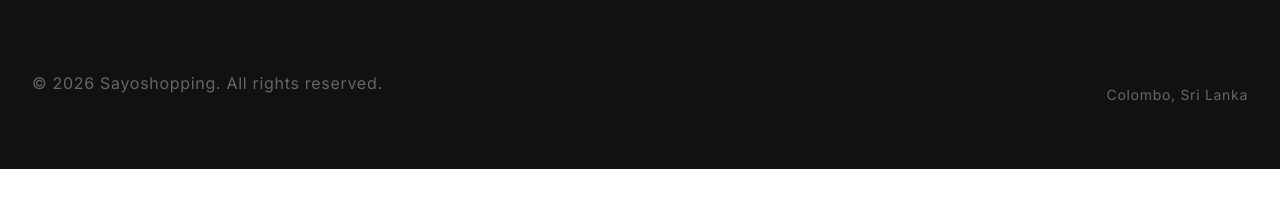
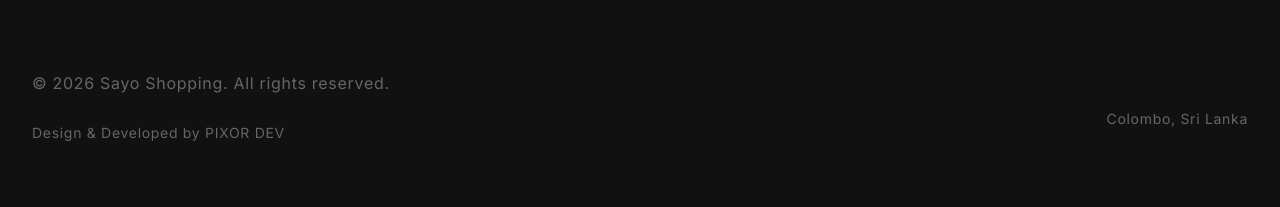
Before and after one commit to KCGSPerera/sayo-shopping, a Next.js app: page / in a window 1280 px wide. Shown: the part 4200-4407 px from the top of the page. Before the commit the page ends 4369 px from the top, so only its background shows below. Built offline with nearby package versions, Linux system fonts and the light colour scheme; no server answers; the database is empty; a web font is replaced by a local one.

Commit message:
Added the "Designed and Developed by PIXOR DEV" section in Footer.

```diff
--- a/app/components/Footer.tsx
+++ b/app/components/Footer.tsx
@@ -52,7 +52,10 @@ export default function Footer() {
             </div>
 
             <div className="container-wide footer-bottom" style={{ display: 'flex', justifyContent: 'space-between', alignItems: 'center', color: '#666', fontSize: '0.875rem', letterSpacing: '0.05em' }}>
-                <p>&copy; {new Date().getFullYear()} Sayoshopping. All rights reserved.</p>
+                <div>
+                    <p>&copy; {new Date().getFullYear()} Sayo Shopping. All rights reserved.</p>
+                    <p style={{ marginTop: '0.5rem', fontSize: '0.875rem' }}>Design & Developed by PIXOR DEV</p>
+                </div>
                 <div style={{ display: 'flex', gap: '2rem' }}>
                     <span>Colombo, Sri Lanka</span>
                 </div>
```
